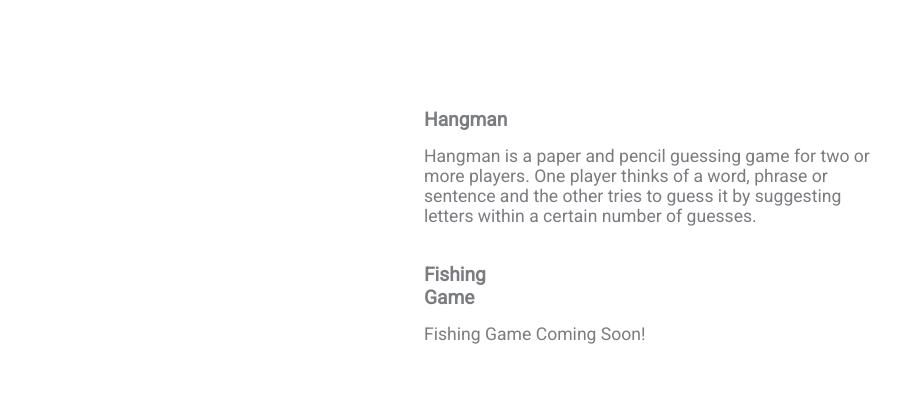
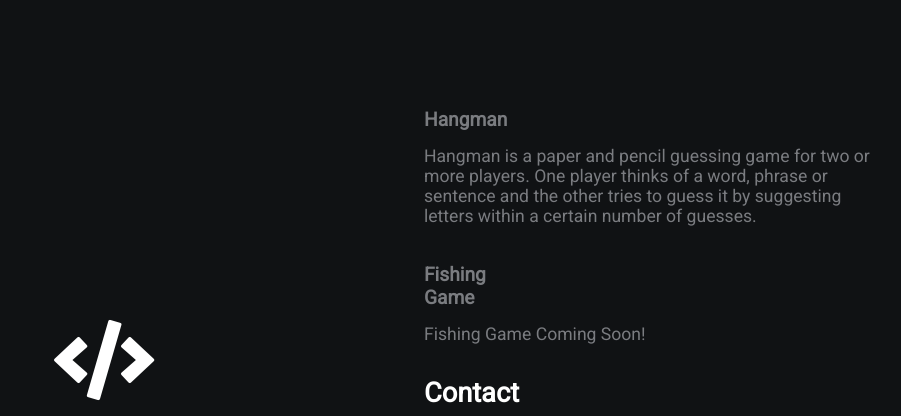
Before and after one commit to phineapuuu/testpage, a plain HTML site: page games/index.html in a window 1280 px wide. Shown: the top 416 px of the page, without its empty margins (216-1117 px from the left). Drawn offline with Linux system fonts and the light colour scheme.

Commit message:
Update style.css

```diff
--- a/games/style.css
+++ b/games/style.css
@@ -10,7 +10,7 @@ body{
     margin: 0;
     padding: 0;
     font-family: 'Roboto', sans-serif;
-    background-color: #ffffff;
+    background-color: #101214;
     color: #7A7C80;
 
 }
```
